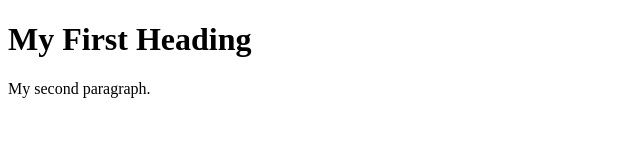
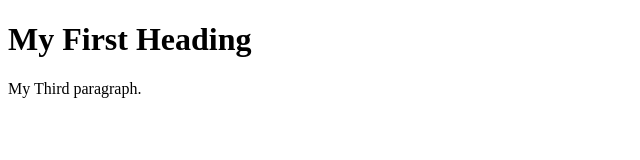
Before and after one commit to pratiksha-design261/Spectural_jk, a plain HTML site: page index.html in a window 1280 px wide. Shown: the full height of the page, 0-640 px from the left. Drawn offline with Linux system fonts and the light colour scheme.

Commit message:
index.html modified

```diff
--- a/index.html
+++ b/index.html
@@ -3,7 +3,7 @@
 <body>
 
 <h1>My First Heading</h1>
-<p>My second paragraph.</p>
+<p>My Third paragraph.</p>
 
 </body>
 </html>
```
